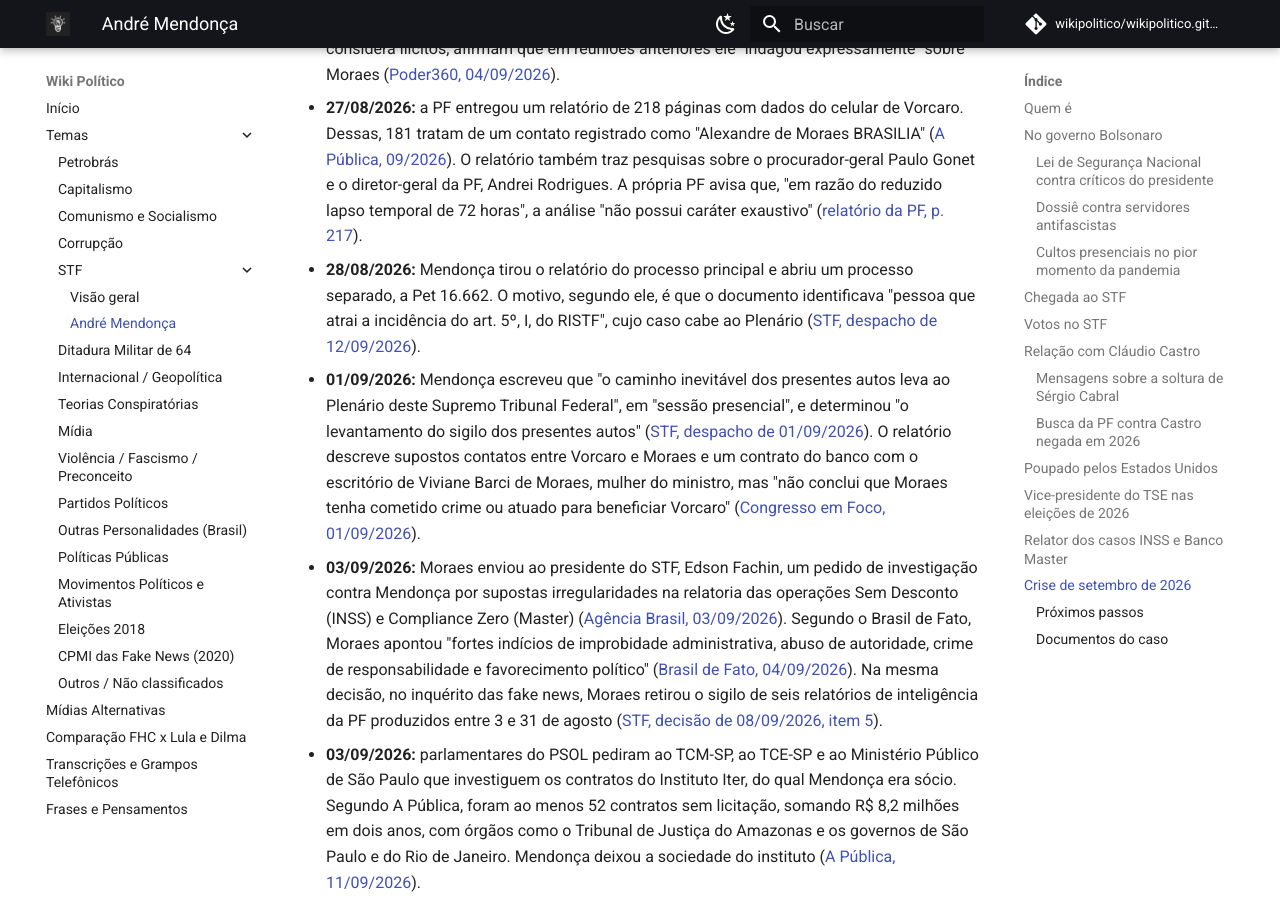
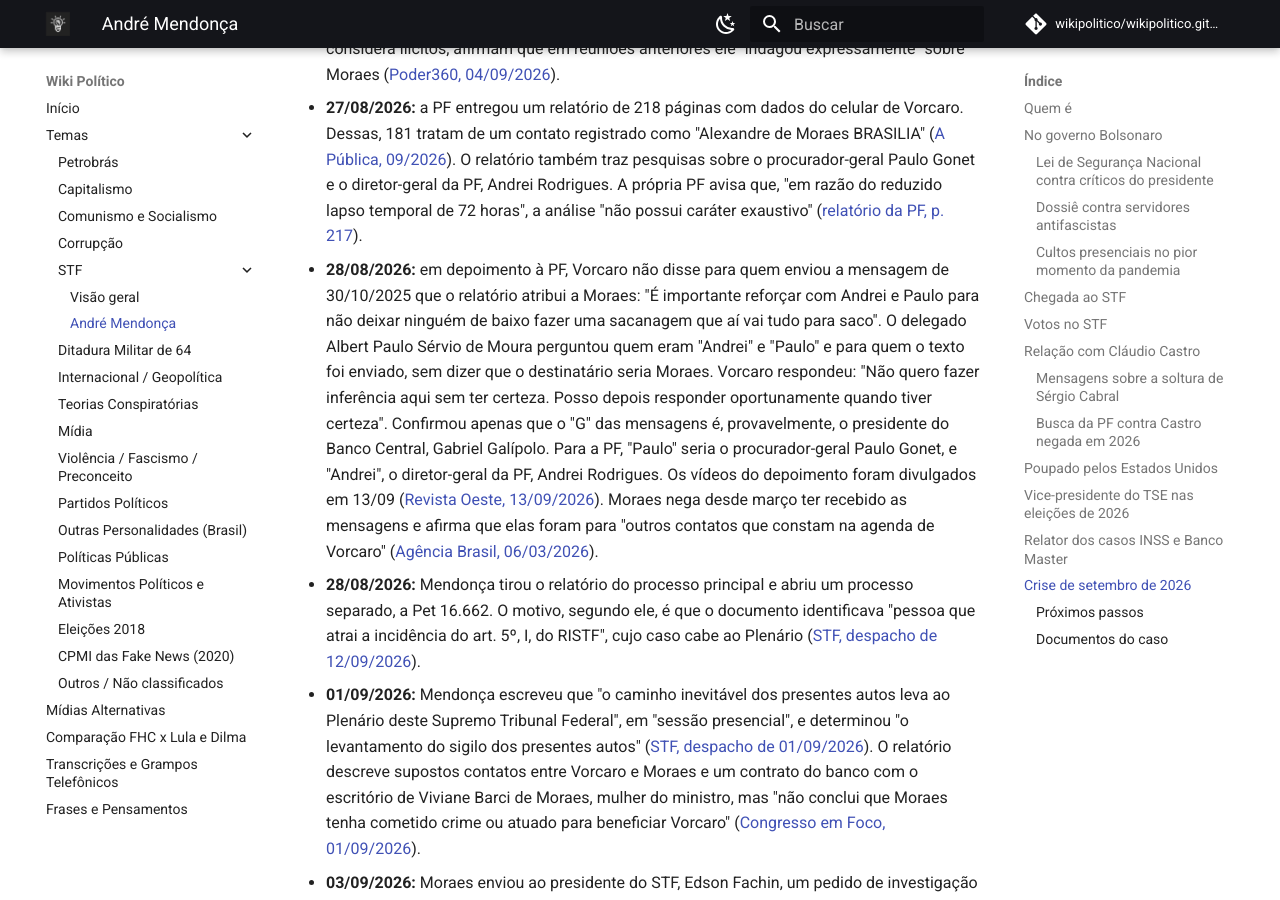
Before and after one commit to wikipolitico/wikipolitico.github.io, an MkDocs documentation site: the page built from docs/temas/stf/andre-mendonca.md, in a window 1280 px wide and 900 px high, scrolled down 5381 px. Built offline with MkDocs 1.6.1 and Material for MkDocs 9.7.7, drawn with Linux system fonts in a browser that asks for light colours; comment, search, counter and statistics services are not loaded.

Commit message:
Registra depoimento de Vorcaro sobre mensagem atribuída a Moraes
Acrescenta à linha do tempo da crise o depoimento de 28/08/2026, em que
Vorcaro não diz para quem enviou a mensagem sobre "Andrei e Paulo" e
confirma que "G" é Galípolo, com a posição da PF e a negativa de Moraes.

Co-Authored-By: Claude Opus 5 <noreply@anthropic.com>

```diff
--- a/docs/temas/stf/andre-mendonca.md
+++ b/docs/temas/stf/andre-mendonca.md
@@ -101,6 +101,7 @@ Onde a fonte é um documento do processo, o link leva ao [portal do STF](https:/
 - **14/03/2025:** Mendonça recebeu Daniel Vorcaro por duas horas no Instituto Iter, em São Paulo ([A Pública, 09/2026](https://apublica.org/2026/09/analise-as-revelacoes-sobre-master-vorcaro-moraes-e-mendonca/)). Quando o encontro veio a público, Mendonça admitiu ter recebido o banqueiro "uma única vez", "por iniciativa do próprio empresário", para tratar de um processo sobre precatórios de interesse do Master (STP 976). Disse ainda que sua atuação foi "contrária à posição defendida pelo empresário" ([Agência Brasil, 02/09/2026](https://agenciabrasil.ebc.com.br/justica/noticia/2026-09/ministro-andre-mendonca-admite-encontro-com-vorcaro-uma-unica-vez)).
 - **24/08/2026:** no processo principal do caso Master (Pet 15.556), Mendonça deu 72 horas à PF para informar o andamento da "identificação dos integrantes da suposta rede de influência e monitoramento gerenciada por DANIEL BUENO VORCARO" ([A Pública, 09/2026](https://apublica.org/2026/09/analise-as-revelacoes-sobre-master-vorcaro-moraes-e-mendonca/)). A ordem pedia a identificação das pessoas citadas em mensagens específicas, "aí incluídas eventuais detentoras de foro por prerrogativa de função, inclusive aquelas eventualmente sujeitas à incidência do art. 5º, I, do Regimento Interno do Supremo Tribunal Federal", e "a íntegra de todas as mensagens e interações existentes que envolvam as mesmas pessoas" ([ordem transcrita no relatório da PF, p. 3-4](https://static.poder360.com.br/uploads/2026/09/pet16662_relatorio_pf_celular_vorcaro_moraes_gonet_andrei_barci.pdf)). Esse artigo do Regimento trata do presidente e do vice-presidente da República, dos presidentes do Senado e da Câmara, dos ministros do STF e do procurador-geral da República. Relatórios de inteligência da PF, que Mendonça considera ilícitos, afirmam que em reuniões anteriores ele "indagou expressamente" sobre Moraes ([Poder360, 04/09/2026](https://www.poder360.com.br/poder-justica/mendonca-quis-saber-o-que-tinha-sobre-moraes-no-celular-de-vorcaro-diz-pf/)).
 - **27/08/2026:** a PF entregou um relatório de 218 páginas com dados do celular de Vorcaro. Dessas, 181 tratam de um contato registrado como "Alexandre de Moraes BRASILIA" ([A Pública, 09/2026](https://apublica.org/2026/09/analise-as-revelacoes-sobre-master-vorcaro-moraes-e-mendonca/)). O relatório também traz pesquisas sobre o procurador-geral Paulo Gonet e o diretor-geral da PF, Andrei Rodrigues. A própria PF avisa que, "em razão do reduzido lapso temporal de 72 horas", a análise "não possui caráter exaustivo" ([relatório da PF, p. 217](https://static.poder360.com.br/uploads/2026/09/pet16662_relatorio_pf_celular_vorcaro_moraes_gonet_andrei_barci.pdf)).
+- **28/08/2026:** em depoimento à PF, Vorcaro não disse para quem enviou a mensagem de 30/10/2025 que o relatório atribui a Moraes: "É importante reforçar com Andrei e Paulo para não deixar ninguém de baixo fazer uma sacanagem que aí vai tudo para saco". O delegado Albert Paulo Sérvio de Moura perguntou quem eram "Andrei" e "Paulo" e para quem o texto foi enviado, sem dizer que o destinatário seria Moraes. Vorcaro respondeu: "Não quero fazer inferência aqui sem ter certeza. Posso depois responder oportunamente quando tiver certeza". Confirmou apenas que o "G" das mensagens é, provavelmente, o presidente do Banco Central, Gabriel Galípolo. Para a PF, "Paulo" seria o procurador-geral Paulo Gonet, e "Andrei", o diretor-geral da PF, Andrei Rodrigues. Os vídeos do depoimento foram divulgados em 13/09 ([Revista Oeste, 13/09/2026](https://revistaoeste.com/politica/videos-delegado-mostra-a-vorcaro-mensagens-para-moraes-e-pergunta-quem-sao-g-andrei-e-paulo/)). Moraes nega desde março ter recebido as mensagens e afirma que elas foram para "outros contatos que constam na agenda de Vorcaro" ([Agência Brasil, 06/03/2026](https://agenciabrasil.ebc.com.br/justica/noticia/2026-03/moraes-nega-conversas-com-vorcaro-no-dia-em-que-banqueiro-foi-preso)).
 - **28/08/2026:** Mendonça tirou o relatório do processo principal e abriu um processo separado, a Pet 16.662. O motivo, segundo ele, é que o documento identificava "pessoa que atrai a incidência do art. 5º, I, do RISTF", cujo caso cabe ao Plenário ([STF, despacho de 12/09/2026](https://portal.stf.jus.br/processos/detalhe.asp?incidente=7681133)).
 - **01/09/2026:** Mendonça escreveu que "o caminho inevitável dos presentes autos leva ao Plenário deste Supremo Tribunal Federal", em "sessão presencial", e determinou "o levantamento do sigilo dos presentes autos" ([STF, despacho de 01/09/2026](https://static.poder360.com.br/uploads/2026/09/pet16662-despacho-mendonca-derruba-sigilo-e-leva-caso-plenario-sigiloderrubado-1set2026.pdf)). O relatório descreve supostos contatos entre Vorcaro e Moraes e um contrato do banco com o escritório de Viviane Barci de Moraes, mulher do ministro, mas "não conclui que Moraes tenha cometido crime ou atuado para beneficiar Vorcaro" ([Congresso em Foco, 01/09/2026](https://www.congressoemfoco.com.br/noticia/121853/relatorio-da-pf-indica-sequencia-de-contatos-entre-vorcaro-e-moraes)).
 - **03/09/2026:** Moraes enviou ao presidente do STF, Edson Fachin, um pedido de investigação contra Mendonça por supostas irregularidades na relatoria das operações Sem Desconto (INSS) e Compliance Zero (Master) ([Agência Brasil, 03/09/2026](https://agenciabrasil.ebc.com.br/justica/noticia/2026-09/moraes-encaminha-fachin-pedido-de-investigacao-contra-mendonca)). Segundo o Brasil de Fato, Moraes apontou "fortes indícios de improbidade administrativa, abuso de autoridade, crime de responsabilidade e favorecimento político" ([Brasil de Fato, 04/09/2026](https://www.brasildefato.com.br/2026/09/04/fachin-assume-pedido-de-moraes-para-investigar-mendonca-no-caso-banco-master/)). Na mesma decisão, no inquérito das fake news, Moraes retirou o sigilo de seis relatórios de inteligência da PF produzidos entre 3 e 31 de agosto ([STF, decisão de 08/09/2026, item 5](https://portal.stf.jus.br/processos/detalhe.asp?incidente=7681133)).
```
